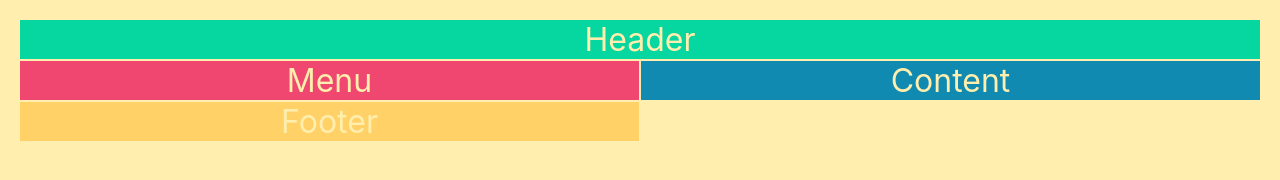
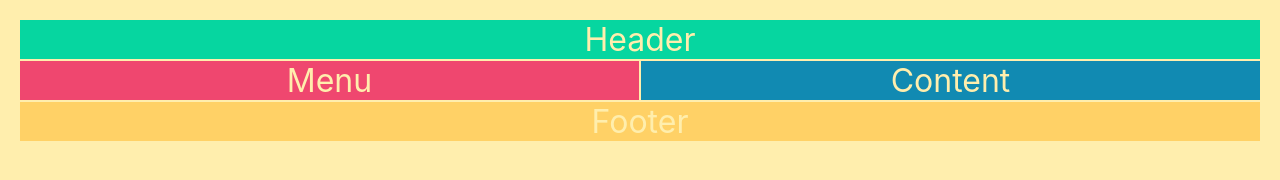
Before and after one commit to atifkarim/css-grid-example, a plain HTML site: page index.html in a window 1280 px wide. Drawn offline with Linux system fonts and the light colour scheme.

Commit message:
Set footer width whole space as page

```diff
--- a/index.html
+++ b/index.html
@@ -15,6 +15,10 @@
         .header{
             grid-column: 1/-1;
         }
+
+        .footer{
+            grid-column: 1/3;
+        }
     </style>
 </head>
 
```
